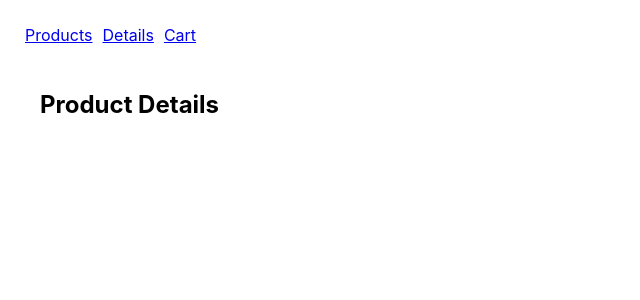
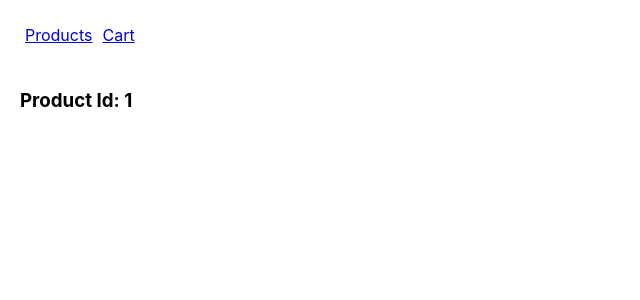
Before and after one commit to bertandfrogs/ReactEcommerce, a React (Create React App) app: page /details/1 in a window 1280 px wide. Shown: the top 300 px of the page, without its empty margins (0-640 px from the left). Built offline with nearby package versions, Linux system fonts and the light colour scheme.

Commit message:
product detail now pulls from props

```diff
--- a/src/App.css
+++ b/src/App.css
@@ -1,11 +1,12 @@
 .links{
     display: flex;
+    height: 50px;
 }
 
 .link{
     padding: 5px;
 }
 
-h2{
-    padding: 20px;
+Link{
+    text-decoration: none;
 }
--- a/src/App.js
+++ b/src/App.js
@@ -2,10 +2,7 @@ import React from 'react';
 import './App.css';
 import { BrowserRouter as Router, Route, Link } from "react-router-dom";
 import ProductList from './productList';
-
-function Details() {
-  return <h2>Product Details</h2>;
-}
+import ProductDetail from "./productDetail";
 
 function Cart() {
   return <h2>Cart</h2>;
@@ -16,12 +13,11 @@ function App() {
       <Router>
         <div className="links">
           <div className="link"><Link to="/">Products</Link></div>
-          <div className="link"><Link to="/details/">Details</Link></div>
           <div className="link"><Link to="/cart/">Cart</Link></div>
         </div>
 
           <Route path="/" exact component={ProductList} />
-          <Route path="/details/" component={Details} />
+          <Route path="/details/:id" component={ProductDetail} />
           <Route path="/cart/" component={Cart} />
       </Router>
   );
--- a/src/productDetail.js
+++ b/src/productDetail.js
@@ -2,7 +2,18 @@ import React, {Component} from 'react';
 import './productDetail.css';
 
 class ProductDetail extends Component {
+    details() {
+        const { match: { params } } = this.props;
+        return (
+            <div>
+                <h3>Product Id: {params.id}</h3>
+            </div>
+        );
+    }
 
+    render(){
+        return this.details()
+    }
 }
 
 export default ProductDetail;
--- a/src/productList.js
+++ b/src/productList.js
@@ -1,9 +1,10 @@
 import React, {Component} from 'react';
 import axios from "axios";
-import { BrowserRouter as Router, Route, Link } from "react-router-dom";
+import { Link } from "react-router-dom";
 import './productList.css';
 
 let result;
+
 class ProductList extends Component {
     state = {
         products: []
@@ -23,20 +24,21 @@ class ProductList extends Component {
     renderedList(){
         return this.state.products.map(product => {
            return (
-               <Link to="/details/" key={product.id} id={product.id} className="product" onClick={() => {this.details(product)}}>
-                   <img className="img" src={product.img} alt={product.title}/>
-               </Link>
+               <div key={product.id} id={product.id} className="product">
+                   <Link to={'/details/' + product.id}>
+                       <img className="img" src={product.img} alt={product.title}/>
+                   </Link>
+               </div>
            )
         });
     }
 
-    details(product){
-        console.log(product);
-    }
-
     render() {
         return(
-            <div className="productList">{this.renderedList()}</div>
+            <div>
+                <input type="text" placeholder="Search..."></input>
+                <div className="productList">{this.renderedList()}</div>
+            </div>
         )
     }
 }
```
